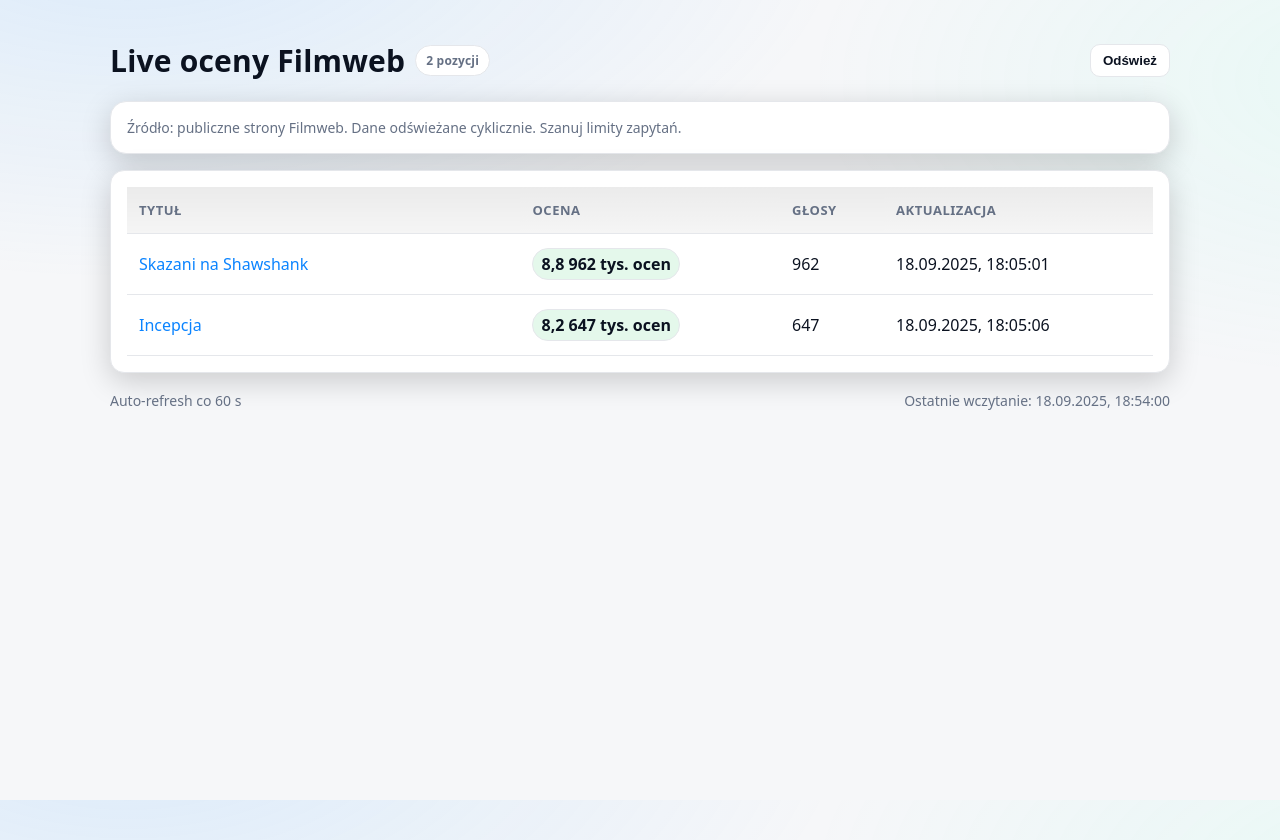
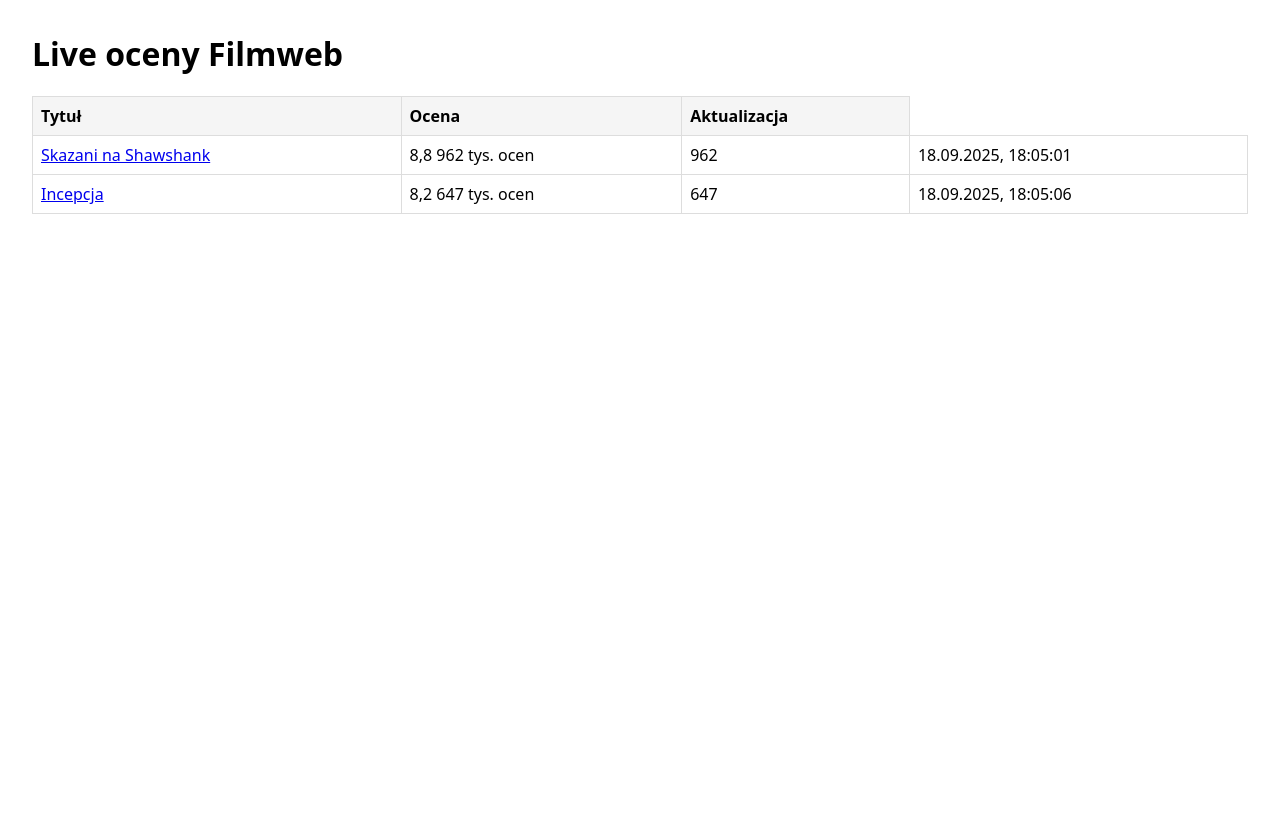
Before and after one commit to leverpk/filmweb-ratings, a website: page public/index.html in a window 1280 px wide. After the commit the page ends 800 px from the top, so only its background shows below. Drawn offline with Linux system fonts and the light colour scheme.

Commit message:
new htmll

```diff
--- a/public/index.html
+++ b/public/index.html
@@ -5,131 +5,40 @@
   <meta name="viewport" content="width=device-width, initial-scale=1" />
   <title>Live oceny Filmweb</title>
   <style>
-    :root{
-      --bg: #0b0f14;
-      --panel: rgba(255,255,255,0.06);
-      --border: rgba(255,255,255,0.12);
-      --text: #e6e8eb;
-      --muted:#9aa4af;
-      --accent:#3ea0ff;
-      --ok:#22c55e;
-      --warn:#f59e0b;
-    }
-    @media (prefers-color-scheme: light){
-      :root{
-        --bg:#f6f7f9; --panel:#fff; --border:#e5e7eb; --text:#0b1220; --muted:#657084;
-        --accent:#0b84ff;
-      }
-    }
-    *{box-sizing:border-box}
-    html,body{height:100%}
-    body{
-      margin:0; font-family: ui-sans-serif, system-ui, Segoe UI, Roboto, Helvetica, Arial, Apple Color Emoji, Segoe UI Emoji;
-      background:
-        radial-gradient(1200px 600px at 10% -10%, rgba(62,160,255,0.15), transparent 60%),
-        radial-gradient(1000px 500px at 110% 10%, rgba(100,255,218,0.10), transparent 60%),
-        var(--bg);
-      color:var(--text);
-    }
-    .wrap{max-width:1100px; margin:40px auto; padding:0 20px}
-    header{
-      display:flex; align-items:center; justify-content:space-between; gap:16px; margin-bottom:20px;
-    }
-    .title{
-      font-size:clamp(22px,3vw,30px); font-weight:700; letter-spacing:.2px;
-      display:flex; align-items:center; gap:10px;
-    }
-    .pill{border:1px solid var(--border); background:var(--panel); padding:6px 10px; border-radius:999px; color:var(--muted); font-size:12px}
-    .card{
-      border:1px solid var(--border); background:backdrop-filter(saturate(140%) blur(6px));
-      background-color:var(--panel); border-radius:16px; box-shadow:0 8px 30px rgba(0,0,0,.18);
-    }
-    .panel{padding:16px}
-    .muted{color:var(--muted); font-size:14px}
-    .actions{display:flex; gap:10px; align-items:center}
-    button{
-      appearance:none; border:1px solid var(--border); background:var(--panel); color:var(--text);
-      padding:8px 12px; border-radius:10px; cursor:pointer; font-weight:600;
-    }
-    button:hover{border-color:var(--accent)}
-    table{width:100%; border-collapse:separate; border-spacing:0}
-    th,td{padding:14px 12px; text-align:left; border-bottom:1px solid var(--border)}
-    thead th{position:sticky; top:0; background:linear-gradient(to bottom, rgba(0,0,0,0.08), rgba(0,0,0,0)) 0 0/100% 200%,
-      var(--panel); backdrop-filter:blur(6px); z-index:1; font-size:13px; color:var(--muted); text-transform:uppercase; letter-spacing:.04em}
-    tbody tr:hover{background:rgba(255,255,255,0.04)}
-    a{color:var(--accent); text-decoration:none}
-    .badge{display:inline-block; padding:4px 8px; border-radius:999px; font-weight:700; font-variant-numeric:tabular-nums;
-      background:rgba(62,160,255,0.12); border:1px solid var(--border)}
-    .badge.ok{background:rgba(34,197,94,0.12)}
-    .badge.warn{background:rgba(245,158,11,0.14)}
-    .grid{
-      display:grid; grid-template-columns: 1fr; gap:16px;
-    }
-    @media (min-width:720px){ .grid{ grid-template-columns: 1fr } }
-    .table-wrap{overflow:auto; border-radius:14px}
-    footer{margin-top:18px; display:flex; justify-content:space-between; align-items:center}
-    .ts{font-variant-numeric:tabular-nums}
+    body { font-family: system-ui, sans-serif; margin: 2rem; }
+    table { border-collapse: collapse; width: 100%; }
+    th, td { border: 1px solid #ddd; padding: 8px; text-align: left; }
+    th { background: #f5f5f5; }
+    .muted { color: #666; font-size: 0.9em; }
   </style>
 </head>
 <body>
-  <div class="wrap">
-    <header>
-      <div class="title">Live oceny Filmweb <span class="pill" id="count">—</span></div>
-      <div class="actions">
-        <button id="refresh">Odśwież</button>
-      </div>
-    </header>
+  <h1>Live oceny Filmweb</h1>
 
-    <div class="card panel muted" style="margin-bottom:16px">
-      Źródło: publiczne strony Filmweb. Dane odświeżane cyklicznie. Szanuj limity zapytań.
-    </div>
-
-    <div class="card panel table-wrap">
-      <table id="tbl">
-        <thead>
-          <tr>
-            <th style="min-width:260px">Tytuł</th>
-            <th>Ocena</th>
-            <th>Głosy</th>
-            <th>Aktualizacja</th>
-          </tr>
-        </thead>
-        <tbody></tbody>
-      </table>
-    </div>
-
-    <footer class="muted">
-      <span>Auto-refresh co 60 s</span>
-      <span>Ostatnie wczytanie: <span class="ts" id="loaded">—</span></span>
-    </footer>
-  </div>
+  <table id="tbl">
+    <thead>
+      <tr><th>Tytuł</th><th>Ocena</th><th>Aktualizacja</th></tr>
+    </thead>
+    <tbody></tbody>
+  </table>
 
   <script>
-    function badgeFor(r){
-      if(!r) return '<span class="badge">—</span>';
-      const val = parseFloat(String(r).replace(',', '.'));
-      const cls = val >= 8.0 ? 'ok' : (val >= 6.0 ? '' : 'warn');
-      return `<span class="badge ${cls}">${r}</span>`;
-    }
     async function load() {
-      const res = await fetch("./ratings.json?ts=" + Date.now(), { cache: "no-store" });
+      const res = await fetch("./ratings.json", { cache: "no-store" });
       const data = await res.json();
       const tbody = document.querySelector("#tbl tbody");
       tbody.innerHTML = "";
-      data.forEach(row => {
+      for (const row of data) {
         const tr = document.createElement("tr");
         tr.innerHTML = `
           <td><a href="${row.url}" target="_blank" rel="noopener noreferrer">${row.title}</a></td>
-          <td>${badgeFor(row.rating)}</td>
-          <td>${row.votes ? Number(row.votes).toLocaleString("pl-PL") : "—"}</td>
-          <td>${row.ts ? new Date(row.ts).toLocaleString("pl-PL") : "—"}</td>
+          <td>${row.rating ?? "�"}</td>
+          <td>${row.votes ? Number(row.votes).toLocaleString("pl-PL") : "�"}</td>
+          <td>${row.ts ? new Date(row.ts).toLocaleString("pl-PL") : "�"}</td>
         `;
         tbody.appendChild(tr);
-      });
-      document.getElementById('count').textContent = data.length + " pozycji";
-      document.getElementById('loaded').textContent = new Date().toLocaleString("pl-PL");
+      }
     }
-    document.getElementById('refresh').addEventListener('click', load);
     load();
     setInterval(load, 60000);
   </script>
```
